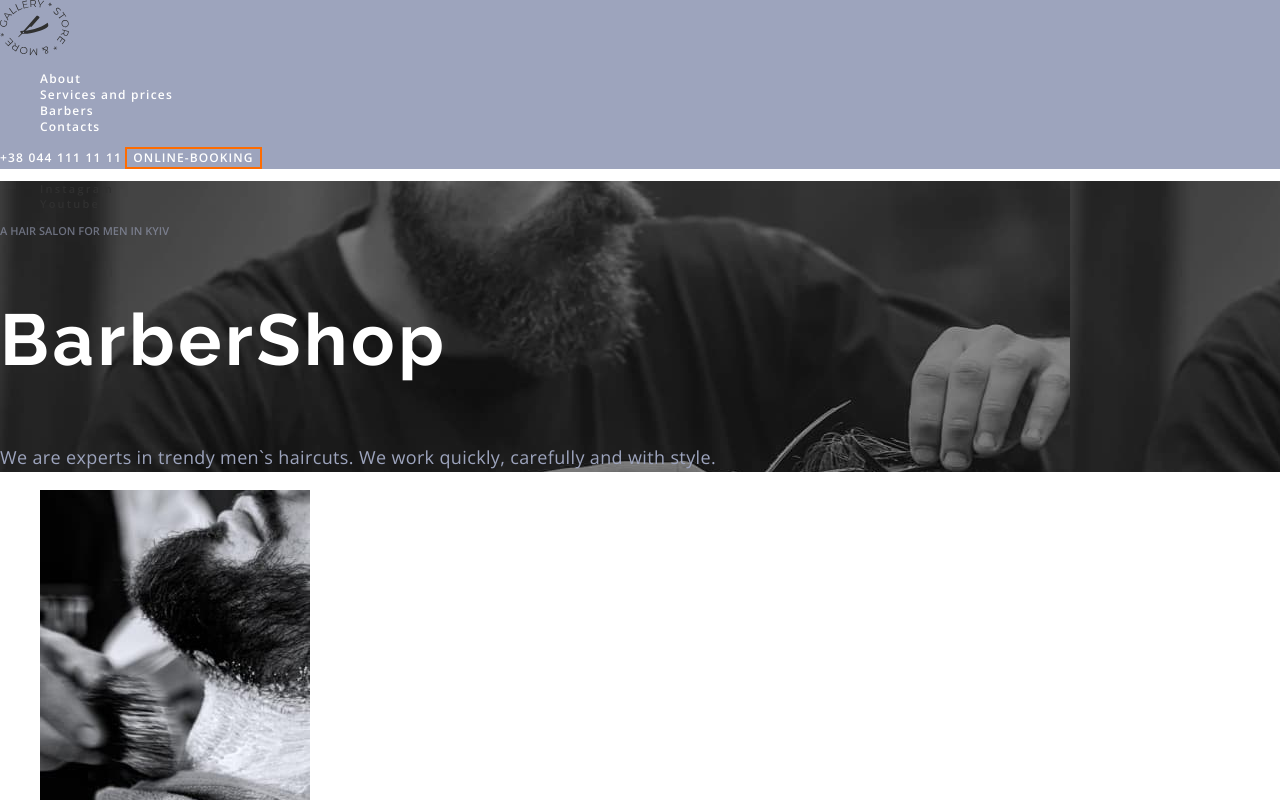
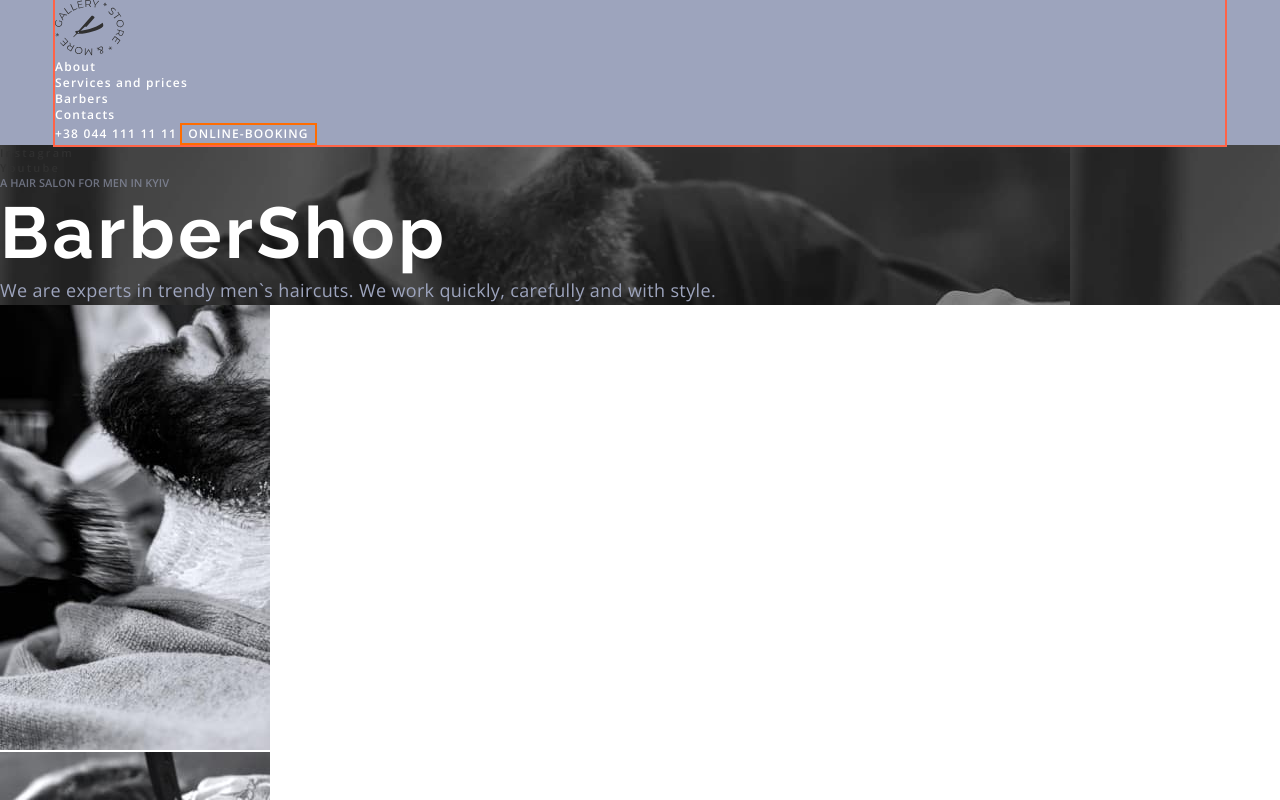
Before and after one commit to Valerii2022/barber-shop, a plain HTML site: page index.html in a window 1280 px wide. Shown: the top 800 px of the page. Drawn offline with nearby package versions, Linux system fonts and the light colour scheme.

Commit message:
start geometric

```diff
--- a/css/style.css
+++ b/css/style.css
@@ -20,6 +20,25 @@ body {
 
   background-color: var(--white-color);
   color: var(--primary-color);
+}
+
+h1,
+h2,
+h3,
+h4,
+h5,
+h6,
+p,
+ul {
+  margin: 0;
+  padding: 0;
+}
+
+.container {
+  width: 1170px;
+  margin-left: auto;
+  margin-right: auto;
+  outline: 2px solid tomato;
 }
 
 .link {
--- a/index.html
+++ b/index.html
@@ -19,6 +19,7 @@
 <body>
   <!--header-->
   <header class="header">
+    <div class="container">
       <a href="#" class="logo">
         <img src="./images/icons/Logo.svg" alt="Logo" />
       </a>
@@ -32,6 +33,7 @@
       </nav>
       <a href="tel:+380441111111" class="header-contacts link">+38 044 111 11 11</a>
       <button type="button" class="header-btn button">Online-booking</button>
+    </div>
   </header>
   <!--main-->
   <main>
```
Lines whose indentation alone changed are shown as unchanged.
